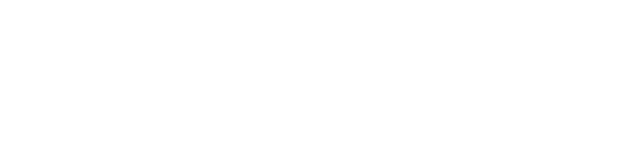
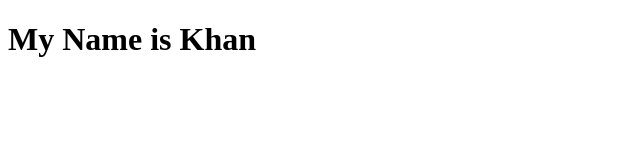
Before and after one commit to Uzummakii/2nd, a plain HTML site: page index.html in a window 1280 px wide. Shown: the whole page, without its empty margins (0-640 px from the left). Drawn offline with Linux system fonts and the light colour scheme.

Commit message:
Header Added

```diff
--- a/index.html
+++ b/index.html
@@ -7,6 +7,7 @@
     <title>2ndrepo</title>
 </head>
 <body>
+    <h1>My Name is Khan</h1>
 
 </body>
 </html>
```
